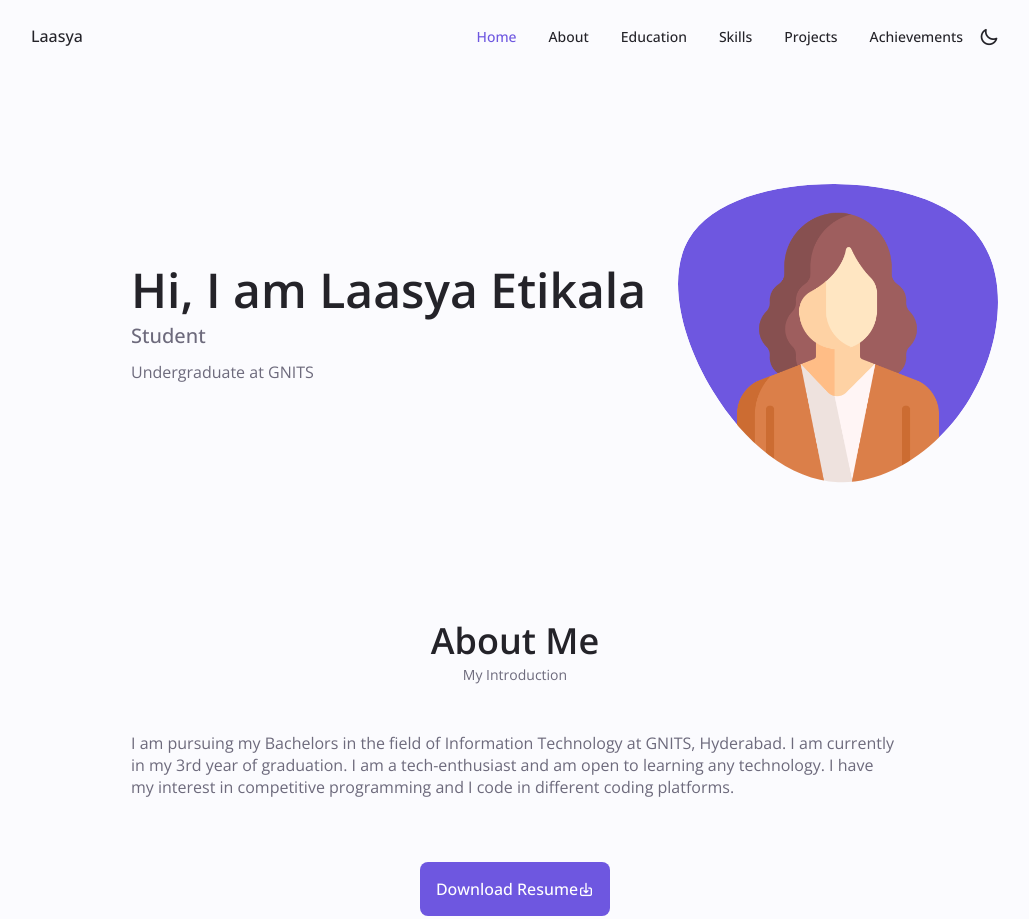
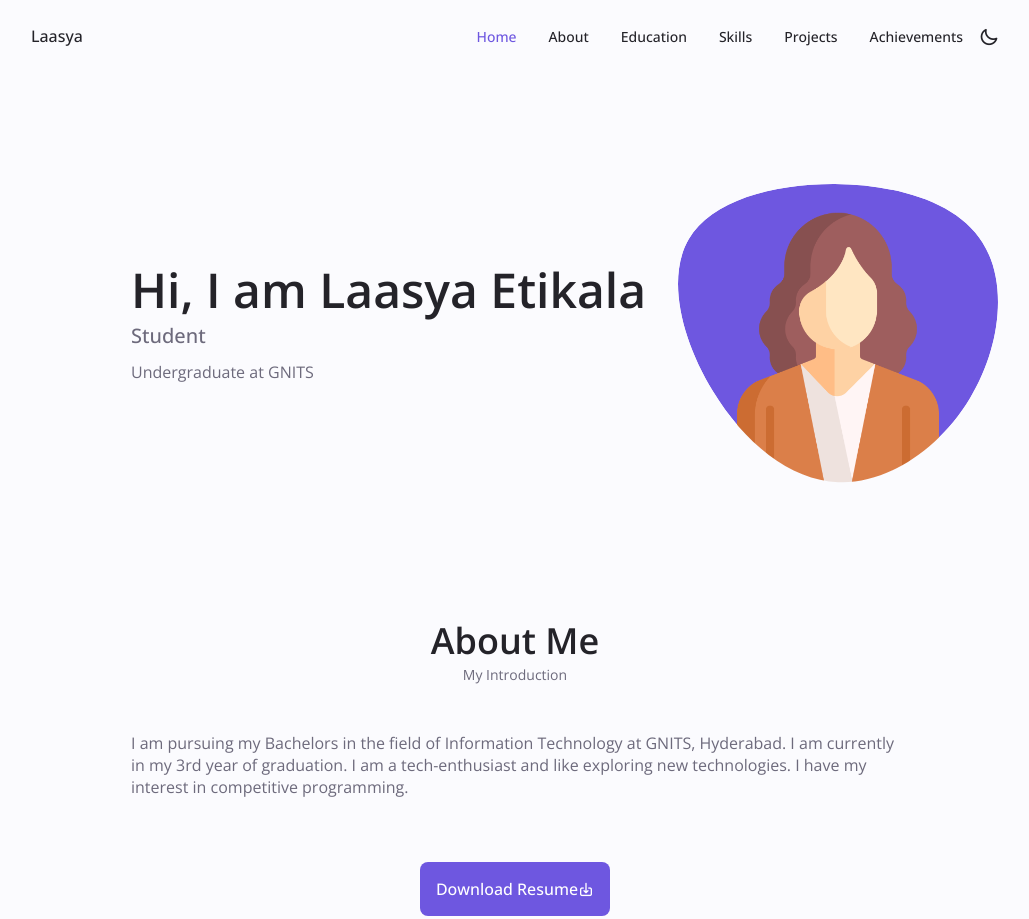
Before and after one commit to laasyaetikala/portfolio, a plain HTML site: page index.html in a window 1280 px wide. Shown: the top 919 px of the page, without its empty margins (125-1154 px from the left). Drawn offline with nearby package versions, Linux system fonts and the light colour scheme.

Commit message:
Update index.html

```diff
--- a/index.html
+++ b/index.html
@@ -108,8 +108,8 @@
                     <div class="about_data">
                         <p class="about_description">I am pursuing my Bachelors in the field of Information Technology at GNITS, Hyderabad.
                             I am currently in my 3rd year of graduation.
-                            I am a tech-enthusiast and am open to learning any technology.
-                            I have my interest in competitive programming and I code in different coding platforms.
+                            I am a tech-enthusiast and like exploring new technologies.
+                            I have my interest in competitive programming.
                         </p>
 
                     </div>
```
